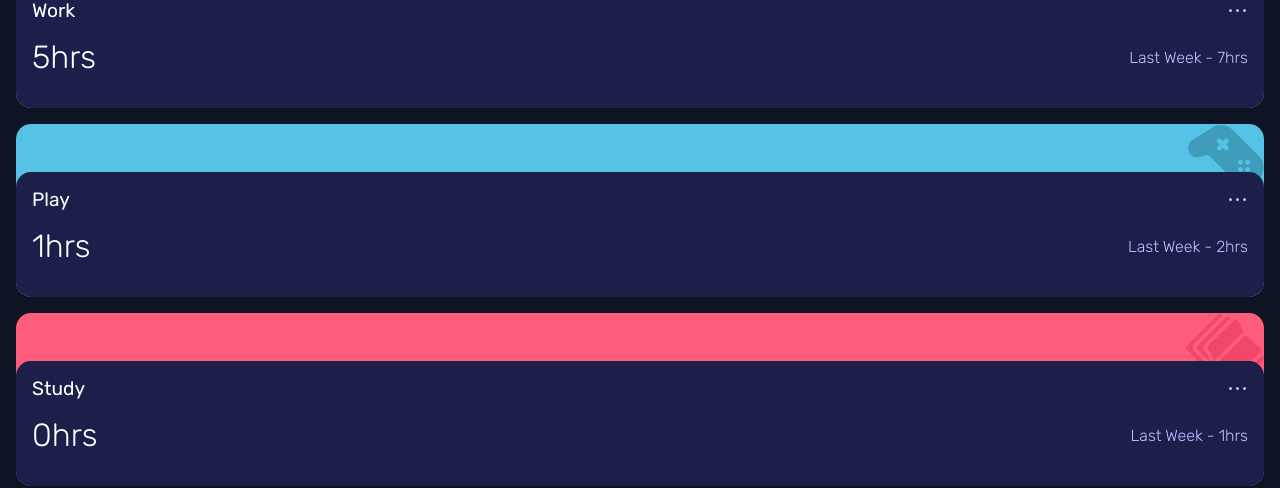
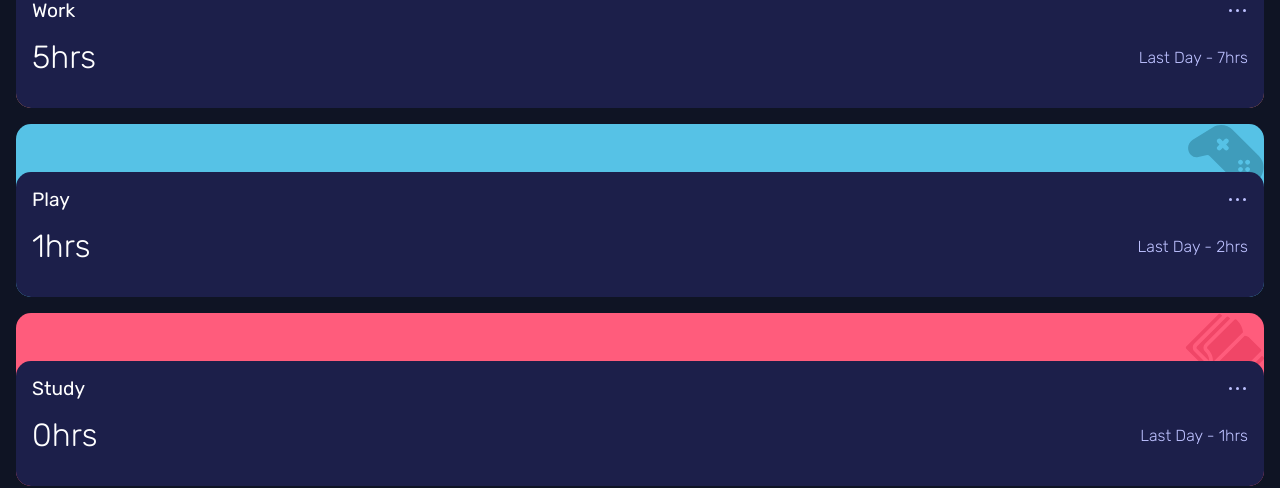
Before and after one commit to kalibir/Time-tracking-dashboard-challenge, a React (Create React App) app in the folder time-tracking-dashboard/: page / in a window 1280 px wide. Shown: the part 318-806 px from the top of the page. Built offline with nearby package versions, Linux system fonts and the light colour scheme.

Commit message:
added wrappers for user and data cards

```diff
--- a/time-tracking-dashboard/src/Cards/index.js
+++ b/time-tracking-dashboard/src/Cards/index.js
@@ -1,7 +1,7 @@
 import React from "react";
 import "./styles.css";
 
-const Card = ({ category, title, current, previous }) => {
+const Card = ({ category, title, current, previous, active }) => {
 	return (
 		<div className={`activity-card ${category}`}>
 			<div className='info-wrapper'>
@@ -15,7 +15,19 @@ const Card = ({ category, title, current, previous }) => {
 				</div>
 				<div className='card-info'>
 					<div className='hours'>{current}hrs</div>
-					<div className='records'>Last Week - {previous}hrs</div>
+					<div className='records'>
+						Last{" "}
+						{`${
+							active === "daily"
+								? "Day"
+								: active === "weekly"
+								? "Week"
+								: active === "monthly"
+								? "Month"
+								: null
+						}`}{" "}
+						- {previous}hrs
+					</div>
 				</div>
 			</div>
 		</div>
--- a/time-tracking-dashboard/src/Cards/styles.css
+++ b/time-tracking-dashboard/src/Cards/styles.css
@@ -2,7 +2,6 @@
 	max-width: 100%;
 	color: hsl(200, 100%, 100%);
 	border-radius: 15px;
-
 	background-repeat: no-repeat;
 	background-position: top right;
 	margin-top: 1em;
--- a/time-tracking-dashboard/src/GlobalWrapper/index.js
+++ b/time-tracking-dashboard/src/GlobalWrapper/index.js
@@ -34,6 +34,7 @@ const GlobalWrapper = () => {
 
 	return (
 		<div className='main'>
+			<div className='user-wrapper'>
 				<UserCard
 					active={active}
 					clickHandler={handleClick}
@@ -41,10 +42,13 @@ const GlobalWrapper = () => {
 					weekly={isWeekly}
 					monthly={isMonthly}
 				/>
+			</div>
+			<div className='data-wrapper'>
 				{Data.length > 0
 					? Data.map((stats, index) => {
 							return (
 								<Card
+									active={active}
 									category={stats.title}
 									title={stats.title}
 									current={
@@ -67,6 +71,7 @@ const GlobalWrapper = () => {
 					  })
 					: "No data to show for this user."}
 			</div>
+		</div>
 	);
 };
 
--- a/time-tracking-dashboard/src/UserCard/index.js
+++ b/time-tracking-dashboard/src/UserCard/index.js
@@ -2,7 +2,7 @@ import React from "react";
 import "./styles.css";
 import UserPic from "../assets/image-jeremy.png";
 
-const UserCard = ({ daily, weekly, monthly, clickHandler, active }) => {
+const UserCard = ({ clickHandler, active }) => {
 	return (
 		<div className='user-card'>
 			<div className='user-info'>
```
Lines whose indentation alone changed are shown as unchanged.
